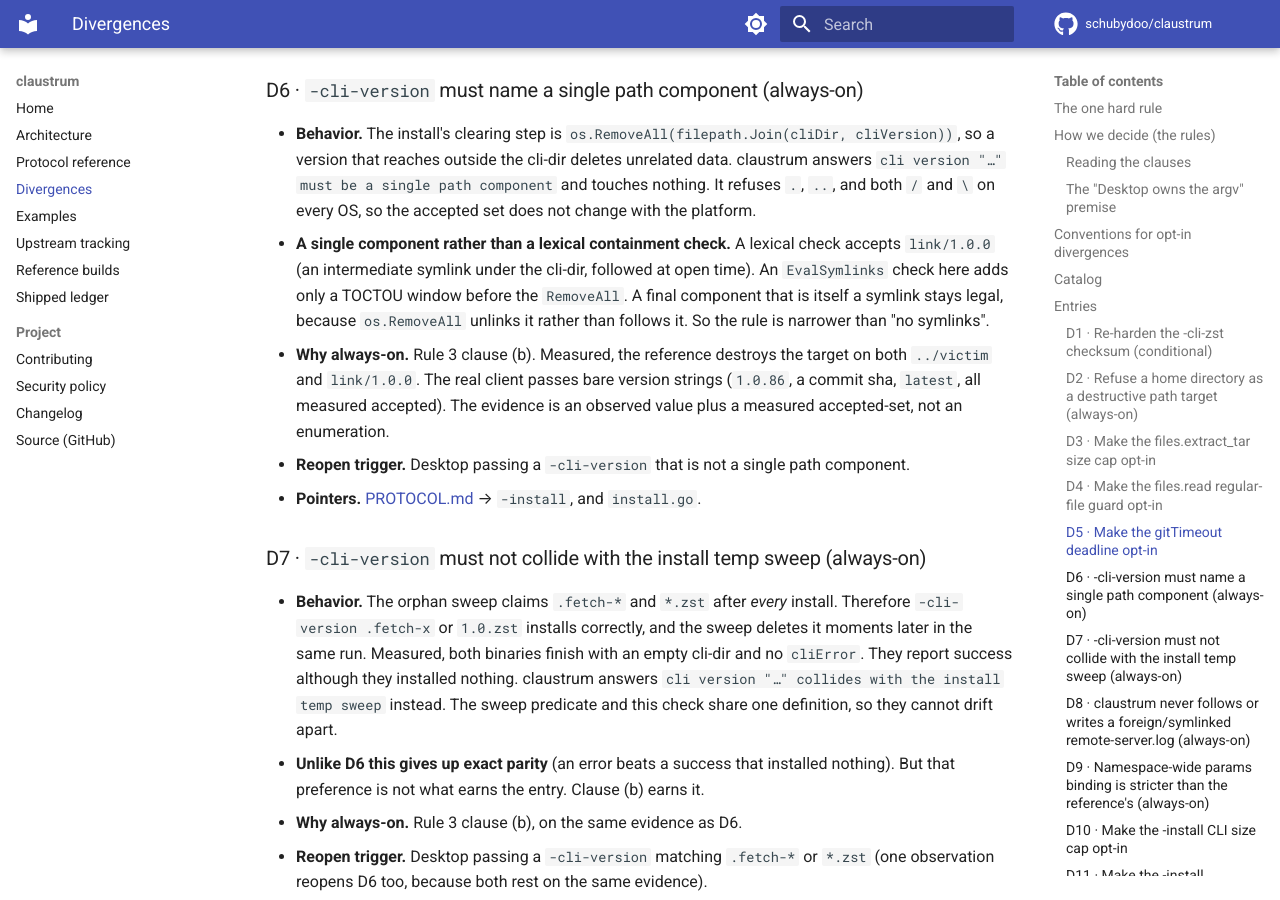
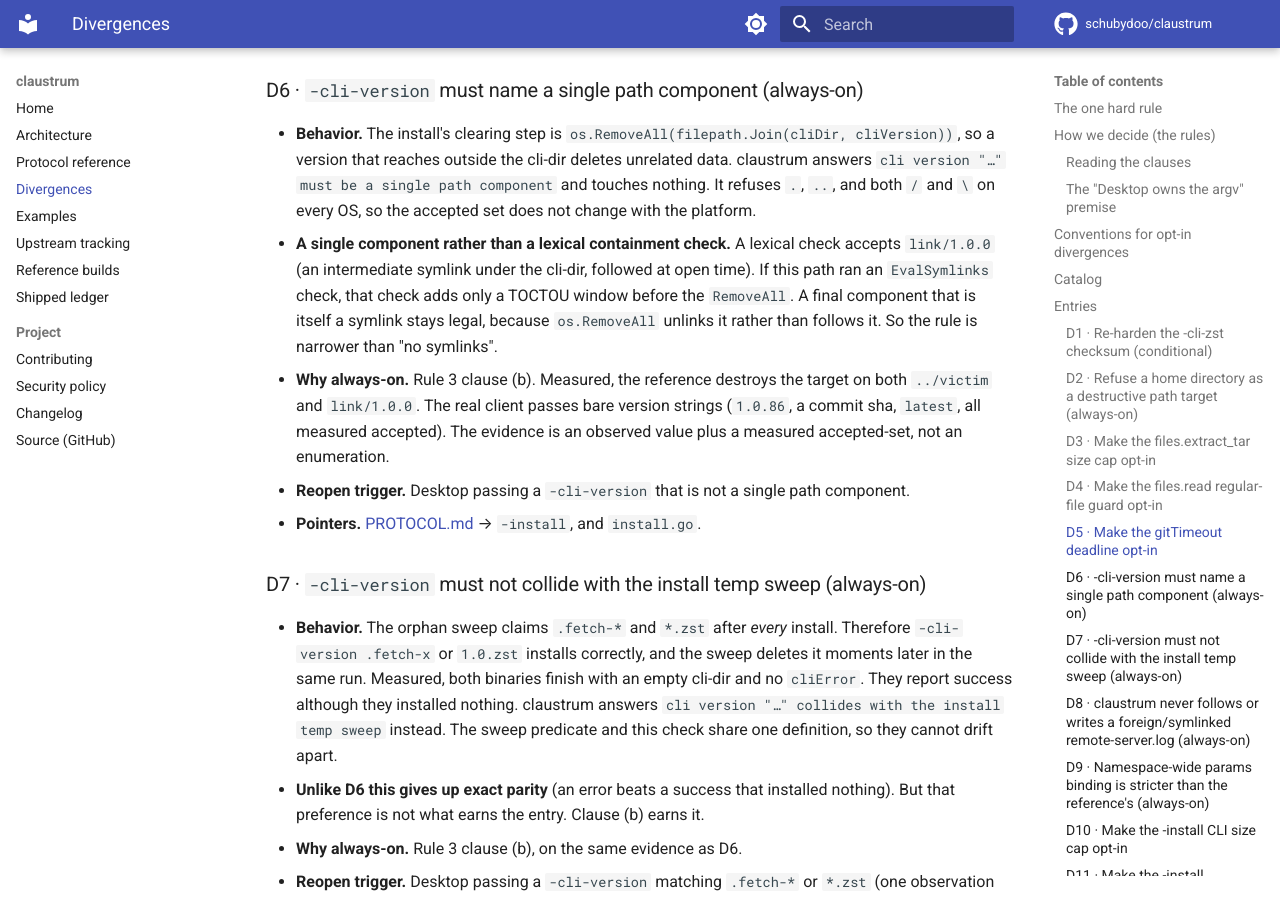
Before and after one commit to schubydoo/claustrum, an MkDocs documentation site: the page built from docs/DIVERGENCES.md, in a window 1280 px wide and 900 px high, scrolled down 10252 px. Built offline with MkDocs 1.6.1 and Material for MkDocs 9.7.7, drawn with Linux system fonts in a browser that asks for light colours; comment, search, counter and statistics services are not loaded.

Commit message:
docs: make the D6 EvalSymlinks sentence a conditional
The install path runs no EvalSymlinks check; the sentence describes a
rejected alternative, so it reads as a condition now.

Co-Authored-By: Claude Fable 5.1 <noreply@anthropic.com>

```diff
--- a/docs/DIVERGENCES.md
+++ b/docs/DIVERGENCES.md
@@ -384,7 +384,7 @@ operator-declinable. Only CT-2 and CT-5 carry a flag and a key.
   platform.
 - **A single component rather than a lexical containment check.** A lexical check
   accepts `link/1.0.0` (an intermediate symlink under the cli-dir, followed at open
-  time). An `EvalSymlinks` check here adds only a TOCTOU window before the `RemoveAll`. A
+  time). If this path ran an `EvalSymlinks` check, that check adds only a TOCTOU window before the `RemoveAll`. A
   final component that is itself a symlink stays legal, because `os.RemoveAll`
   unlinks it rather than follows it. So the rule is narrower than "no symlinks".
 - **Why always-on.** Rule 3 clause (b). Measured, the reference destroys the
```
